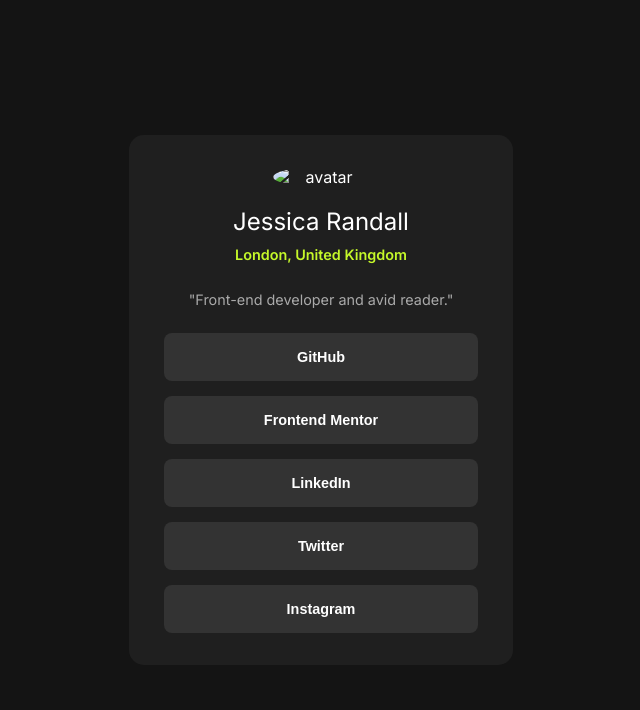
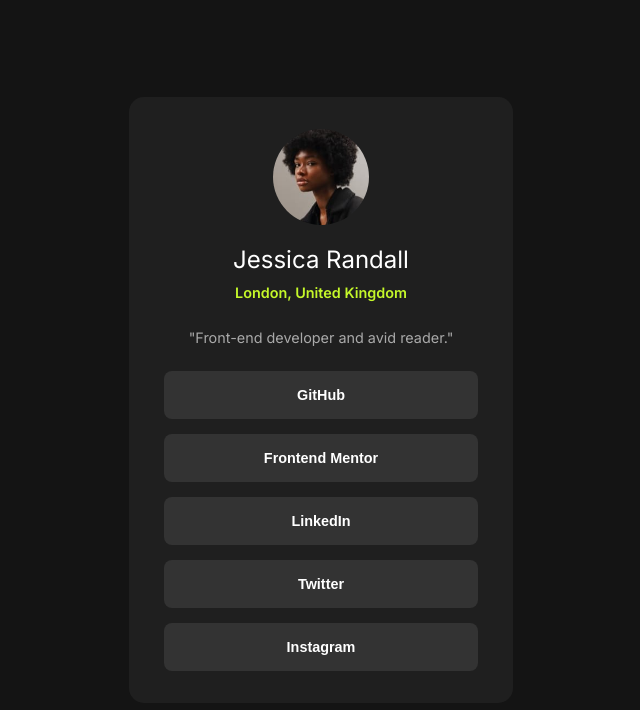
Before and after one commit to onlydominik/SP-6, a plain HTML site: page index.html in a window 1280 px wide. Shown: the whole page, without its empty margins (319-959 px from the left). Drawn offline with nearby package versions, Linux system fonts and the light colour scheme; files that its build step writes are made by us from their sources; the site is published under a folder, as on GitHub Pages, so addresses that start at the root find nothing.

Commit message:
Fixing problem with source picture

```diff
--- a/index.html
+++ b/index.html
@@ -12,7 +12,7 @@
 <body class="flex">
     <section class="card">
         <div class="data flex">
-            <img class="data__avatar" src="/images/avatar-jessica.jpeg" alt="avatar">
+            <img class="data__avatar" src="./images/avatar-jessica.jpeg" alt="avatar">
             <h1 class="data__name">Jessica Randall</h1>
             <p class="data__location">London, United Kingdom</p>
             <p class="data__description">"Front-end developer and avid reader."</p>
```
